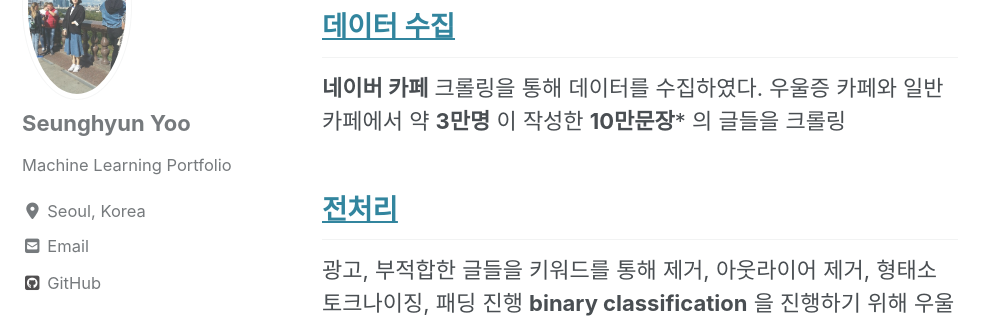
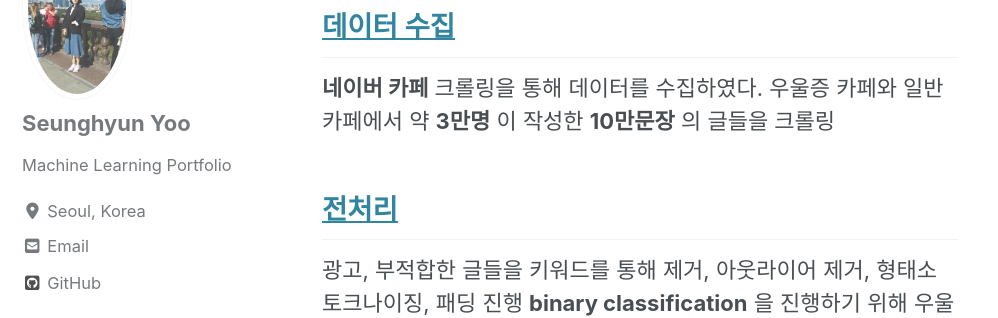
Before and after one commit to shyoo90/shyoo90.github.io, a Jekyll site: the page built from _posts/2019-10-30-prediction.md, in a window 1280 px wide and 900 px high, scrolled down 1251 px. Shown: the part 152-470 px from the top of the window, without its empty margins (0-998 px from the left). Built offline with Jekyll 4.4.1, drawn with Linux system fonts in a browser that asks for light colours; cached includes are drawn as plain includes; nearby versions of some CDN libraries.

```diff
--- a/_posts/2019-10-30-prediction.md
+++ b/_posts/2019-10-30-prediction.md
@@ -9,7 +9,7 @@ excerpt: "Machine Learning, RNN, Data Science"
 ## [데이터 수집](https://shyoo90.github.io/crawling/)
 
 **네이버 카페** 크롤링을 통해 데이터를 수집하였다.
-우울증 카페와 일반 카페에서 약 **3만명** 이 작성한 **10만문장*** 의 글들을 크롤링
+우울증 카페와 일반 카페에서 약 **3만명** 이 작성한 **10만문장** 의 글들을 크롤링
 
 ## [전처리](https://shyoo90.github.io/preprocessing/)
 
```
